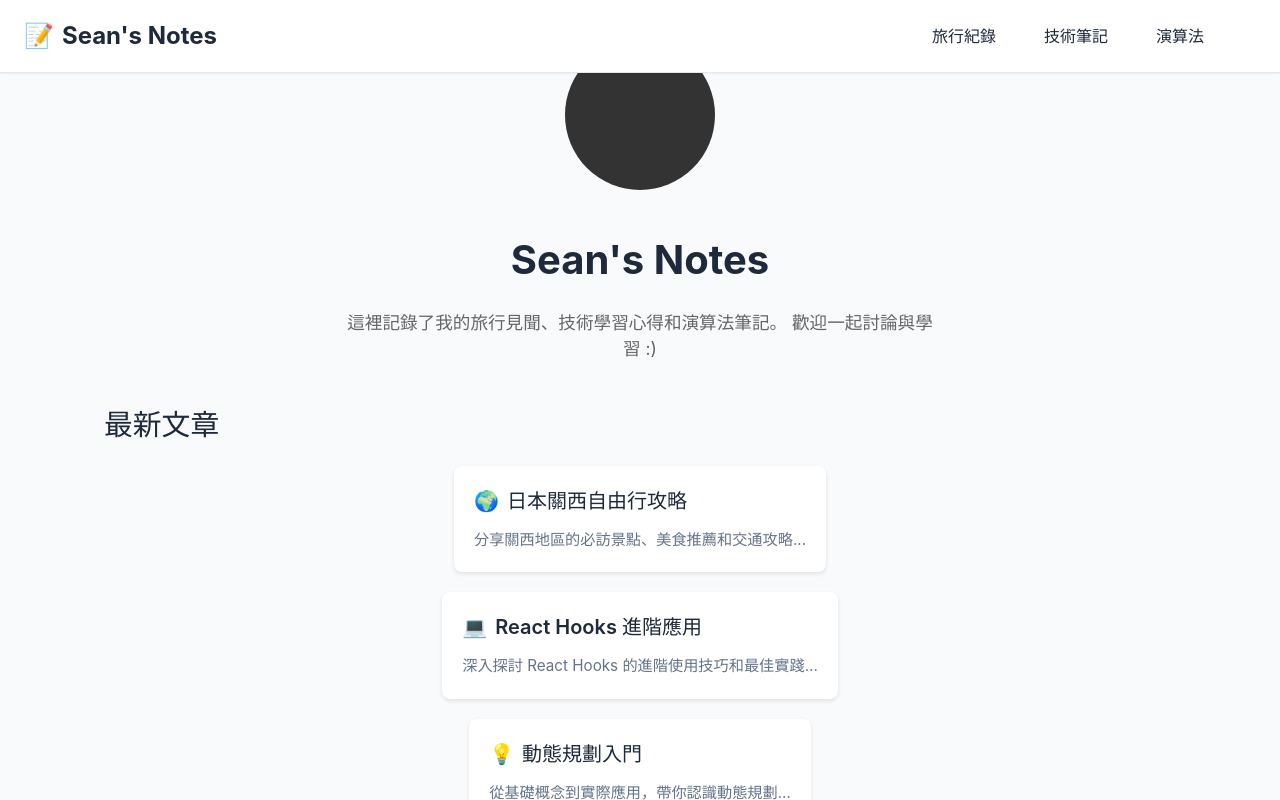
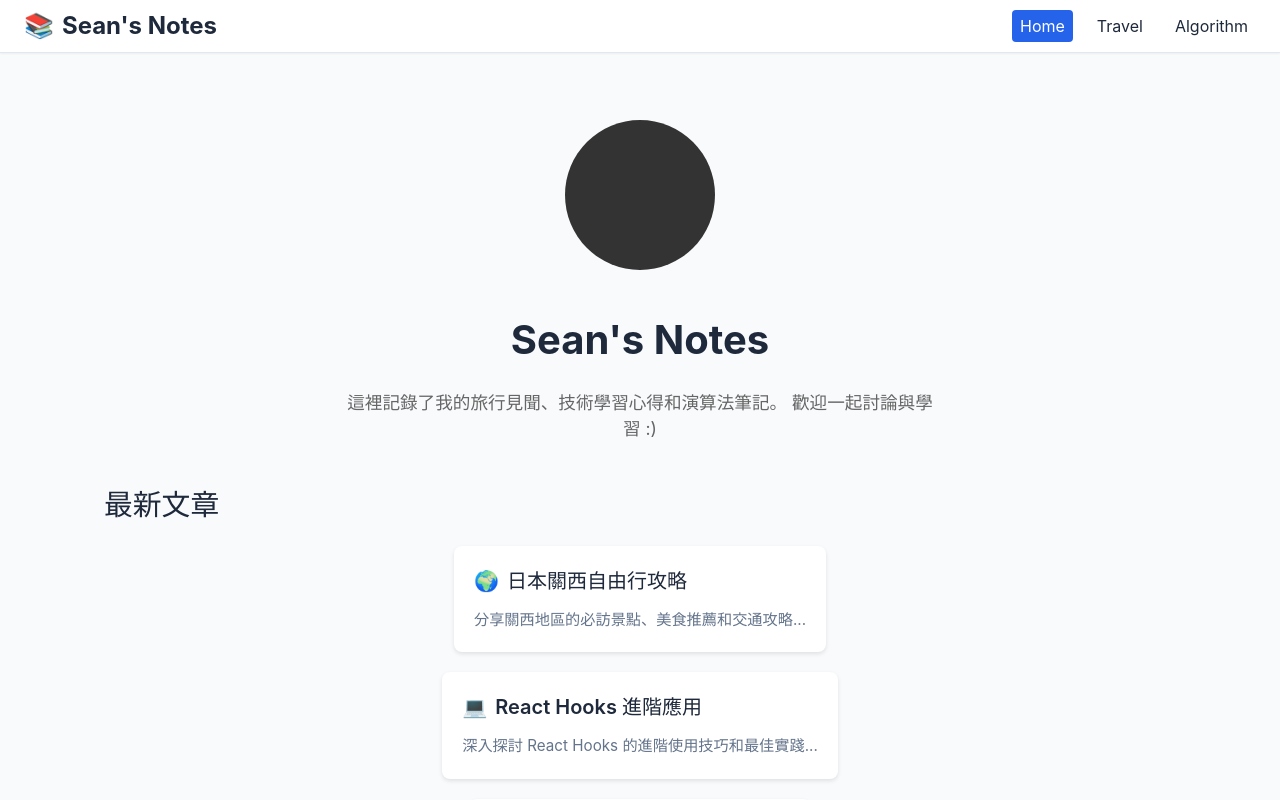
Before and after one commit to sean1093/outline, a React (Vite) app: page / in a window 1280 px wide. Shown: the top 800 px of the page. Built offline with nearby package versions, Linux system fonts and the light colour scheme.

Commit message:
fix: resolve header overlap and improve navigation
- Fix content being hidden behind sticky header
- Improve mobile navigation menu positioning
- Update navigation links to use React Router Link component
- Standardize styles using theme variables
- Add proper spacing for header and content

```diff
--- a/src/components/Section.tsx
+++ b/src/components/Section.tsx
@@ -13,6 +13,7 @@ const Section: React.FC<SectionProps> = ({ children, className, style }) => {
                 flexDirection: 'column',
                 position: 'relative',
                 paddingBottom: theme.spacing.xxl,
+                paddingTop: '80px',
                 ...style,
             }}
         >
--- a/src/components/StickyHeader.tsx
+++ b/src/components/StickyHeader.tsx
@@ -1,15 +1,17 @@
 import React, { useState, useEffect } from 'react';
-import { useNavigate } from 'react-router-dom';
+import { Link, useLocation } from 'react-router-dom';
+import { theme } from '../styles/theme';
 
 const StickyHeader: React.FC = () => {
-    const navigate = useNavigate();
     const [isMenuOpen, setIsMenuOpen] = useState(false);
     const [isMobile, setIsMobile] = useState(window.innerWidth <= 768);
+    const location = useLocation();
 
     useEffect(() => {
         const handleResize = () => {
-            setIsMobile(window.innerWidth <= 768);
-            if (window.innerWidth > 768) {
+            const newIsMobile = window.innerWidth <= 768;
+            setIsMobile(newIsMobile);
+            if (!newIsMobile) {
                 setIsMenuOpen(false);
             }
         };
@@ -20,169 +22,130 @@ const StickyHeader: React.FC = () => {
 
     const headerStyle: React.CSSProperties = {
         position: 'fixed',
-        width: '100%',
-        top: '0',
-        backgroundColor: 'var(--surface-color)',
-        padding: '16px 24px',
+        top: 0,
+        left: 0,
+        right: 0,
+        backgroundColor: theme.colors.surface,
+        padding: `${theme.spacing.sm} ${theme.spacing.lg}`,
         display: 'flex',
         justifyContent: 'space-between',
         alignItems: 'center',
-        borderBottom: '1px solid var(--border-color)',
-        boxShadow: 'var(--shadow-sm)',
         zIndex: 1000,
+        borderBottom: `1px solid ${theme.colors.border}`,
+        boxShadow: theme.shadows.sm,
     };
 
     const titleStyle: React.CSSProperties = {
         fontSize: '1.5rem',
-        cursor: 'pointer',
         fontWeight: 'bold',
-        color: 'var(--text-primary)',
+        color: theme.colors.textPrimary,
+        textDecoration: 'none',
         display: 'flex',
         alignItems: 'center',
-        gap: '8px',
+        gap: theme.spacing.sm,
     };
 
     const navStyle: React.CSSProperties = {
         display: 'flex',
-        gap: '24px',
-        paddingRight: '40px',
+        gap: theme.spacing.md,
+        alignItems: 'center',
+    };
+
+    const linkStyle: React.CSSProperties = {
+        color: theme.colors.textPrimary,
+        textDecoration: 'none',
+        padding: `${theme.spacing.xs} ${theme.spacing.sm}`,
+        borderRadius: '4px',
+        transition: 'background-color 0.2s',
+    };
+
+    const activeLinkStyle: React.CSSProperties = {
+        ...linkStyle,
+        backgroundColor: theme.colors.primary,
+        color: 'white',
     };
 
     const mobileNavStyle: React.CSSProperties = {
+        position: 'fixed',
+        top: '60px',
+        left: 0,
+        right: 0,
+        backgroundColor: theme.colors.surface,
+        padding: theme.spacing.md,
         display: isMenuOpen ? 'flex' : 'none',
         flexDirection: 'column',
-        position: 'absolute',
-        top: '100%',
-        right: '0',
-        backgroundColor: 'var(--surface-color)',
-        padding: '16px',
-        width: '240px',
-        borderLeft: '1px solid var(--border-color)',
-        borderBottom: '1px solid var(--border-color)',
-        boxShadow: 'var(--shadow-md)',
-        zIndex: 1001,
-        borderRadius: '0 0 0 12px',
-    };
-
-    const linkStyle: React.CSSProperties = {
-        fontSize: '1rem',
-        cursor: 'pointer',
-        textDecoration: 'none',
-        transition: 'all 0.2s ease',
-        color: 'var(--text-primary)',
-        whiteSpace: 'nowrap',
-        padding: '8px 12px',
-        borderRadius: '8px',
-    };
-
-    const linkHoverStyle: React.CSSProperties = {
-        backgroundColor: 'var(--background-color)',
-        color: 'var(--primary-color)',
-    };
-
-    const mobileLinkStyle: React.CSSProperties = {
-        padding: '12px 16px',
-        display: 'block',
-        width: '100%',
-        textAlign: 'left',
-        borderBottom: '1px solid var(--border-color)',
+        gap: theme.spacing.md,
+        borderBottom: `1px solid ${theme.colors.border}`,
+        boxShadow: theme.shadows.sm,
     };
 
     const menuButtonStyle: React.CSSProperties = {
         display: isMobile ? 'block' : 'none',
         background: 'none',
         border: 'none',
-        color: 'var(--text-primary)',
+        color: theme.colors.textPrimary,
         fontSize: '1.5rem',
         cursor: 'pointer',
-        padding: '8px',
-        borderRadius: '8px',
-        transition: 'all 0.2s ease',
-    };
-
-    const menuButtonHoverStyle: React.CSSProperties = {
-        backgroundColor: 'var(--background-color)',
+        padding: theme.spacing.xs,
     };
 
     return (
         <header style={headerStyle}>
-            <div style={titleStyle} onClick={() => navigate('/')}>
-                <span>📝</span>
-                Sean's Notes
-            </div>
-            {isMobile && (
+            <Link to="/" style={titleStyle}>
+                <span>📚</span> Sean's Notes
+            </Link>
+            {isMobile ? (
+                <>
                     <button
                         style={menuButtonStyle}
                         onClick={() => setIsMenuOpen(!isMenuOpen)}
-                    onMouseEnter={(e) => Object.assign(e.currentTarget.style, menuButtonHoverStyle)}
-                    onMouseLeave={(e) => Object.assign(e.currentTarget.style, menuButtonStyle)}
                     >
                         {isMenuOpen ? '✕' : '☰'}
                     </button>
-            )}
-            {!isMobile && (
+                    <nav style={mobileNavStyle}>
+                        <Link
+                            to="/"
+                            style={location.pathname === '/' ? activeLinkStyle : linkStyle}
+                            onClick={() => setIsMenuOpen(false)}
+                        >
+                            Home
+                        </Link>
+                        <Link
+                            to="/travel"
+                            style={location.pathname === '/travel' ? activeLinkStyle : linkStyle}
+                            onClick={() => setIsMenuOpen(false)}
+                        >
+                            Travel
+                        </Link>
+                        <Link
+                            to="/algorithm"
+                            style={location.pathname === '/algorithm' ? activeLinkStyle : linkStyle}
+                            onClick={() => setIsMenuOpen(false)}
+                        >
+                            Algorithm
+                        </Link>
+                    </nav>
+                </>
+            ) : (
                 <nav style={navStyle}>
-                    <span
-                        style={linkStyle}
-                        onClick={() => navigate('/travel')}
-                        onMouseEnter={(e) => Object.assign(e.currentTarget.style, linkHoverStyle)}
-                        onMouseLeave={(e) => Object.assign(e.currentTarget.style, linkStyle)}
+                    <Link
+                        to="/"
+                        style={location.pathname === '/' ? activeLinkStyle : linkStyle}
                     >
-                        旅行紀錄
-                    </span>
-                    <span
-                        style={linkStyle}
-                        onClick={() => navigate('/tech')}
-                        onMouseEnter={(e) => Object.assign(e.currentTarget.style, linkHoverStyle)}
-                        onMouseLeave={(e) => Object.assign(e.currentTarget.style, linkStyle)}
+                        Home
+                    </Link>
+                    <Link
+                        to="/travel"
+                        style={location.pathname === '/travel' ? activeLinkStyle : linkStyle}
                     >
-                        技術筆記
-                    </span>
-                    <span
-                        style={linkStyle}
-                        onClick={() => navigate('/algorithm')}
-                        onMouseEnter={(e) => Object.assign(e.currentTarget.style, linkHoverStyle)}
-                        onMouseLeave={(e) => Object.assign(e.currentTarget.style, linkStyle)}
+                        Travel
+                    </Link>
+                    <Link
+                        to="/algorithm"
+                        style={location.pathname === '/algorithm' ? activeLinkStyle : linkStyle}
                     >
-                        演算法
-                    </span>
-                </nav>
-            )}
-            {isMobile && isMenuOpen && (
-                <nav style={mobileNavStyle}>
-                    <span
-                        style={{...linkStyle, ...mobileLinkStyle}}
-                        onClick={() => {
-                            navigate('/travel');
-                            setIsMenuOpen(false);
-                        }}
-                        onMouseEnter={(e) => Object.assign(e.currentTarget.style, linkHoverStyle)}
-                        onMouseLeave={(e) => Object.assign(e.currentTarget.style, {...linkStyle, ...mobileLinkStyle})}
-                    >
-                        旅行紀錄
-                    </span>
-                    <span
-                        style={{...linkStyle, ...mobileLinkStyle}}
-                        onClick={() => {
-                            navigate('/tech');
-                            setIsMenuOpen(false);
-                        }}
-                        onMouseEnter={(e) => Object.assign(e.currentTarget.style, linkHoverStyle)}
-                        onMouseLeave={(e) => Object.assign(e.currentTarget.style, {...linkStyle, ...mobileLinkStyle})}
-                    >
-                        技術筆記
-                    </span>
-                    <span
-                        style={{...linkStyle, ...mobileLinkStyle}}
-                        onClick={() => {
-                            navigate('/algorithm');
-                            setIsMenuOpen(false);
-                        }}
-                        onMouseEnter={(e) => Object.assign(e.currentTarget.style, linkHoverStyle)}
-                        onMouseLeave={(e) => Object.assign(e.currentTarget.style, {...linkStyle, ...mobileLinkStyle})}
-                    >
-                        演算法
-                    </span>
+                        Algorithm
+                    </Link>
                 </nav>
             )}
         </header>
```
Lines whose indentation alone changed are shown as unchanged.
